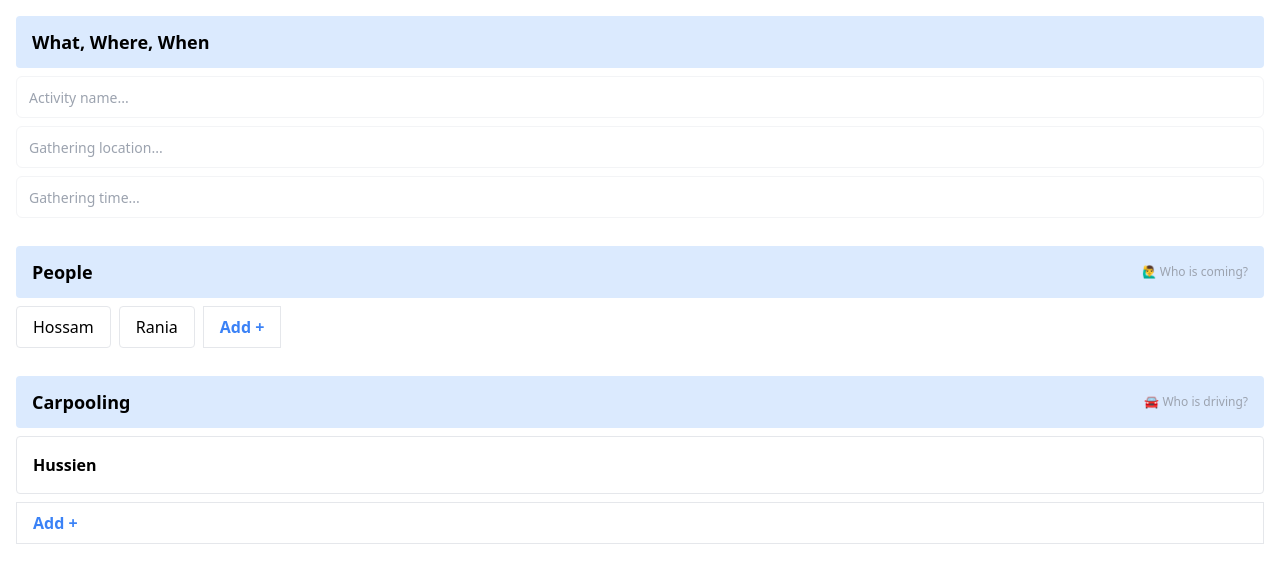
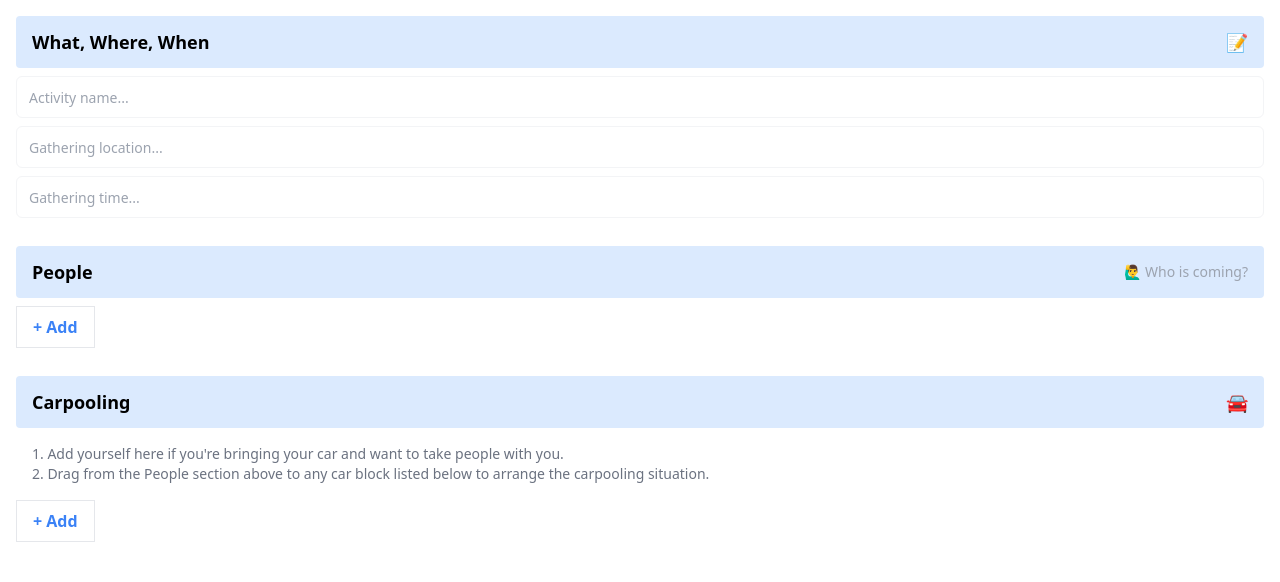
Before and after one commit to hossammourad/activity-planner, a React (Vite) app: page / in a window 1280 px wide. Shown: the top 582 px of the page. Built offline with nearby package versions, Linux system fonts and the light colour scheme.

Commit message:
in app instructions

```diff
--- a/src/App.tsx
+++ b/src/App.tsx
@@ -1,8 +1,8 @@
 import { useState } from "react";
 
 const App = () => {
-  const [people, setPeople] = useState<string[]>(["Hossam", "Rania"]);
-  const [cars, setCars] = useState<{ [key: string]: string[]; }>({ "Hussien": [] });
+  const [people, setPeople] = useState<string[]>([]);
+  const [cars, setCars] = useState<{ [key: string]: string[]; }>({});
   const [draggedPersonName, setDraggedPersonName] = useState("");
 
   const renderCars = () => {
@@ -16,8 +16,12 @@ const App = () => {
         >
           <p className="font-semibold" onDrop={(e) => onDrop(e, x)}>{x}</p>
           {cars[x].length > 0 &&
-            <span className="flex gap-2 mt-2" onDrop={(e) => onDrop(e, x)}>
-              {cars[x].map(y => <span key={y} onDrop={(e) => onDrop(e, x)} draggable onDragStart={() => onDragStart(y)} className="bg-slate-100 px-4 py-2 rounded">{y}</span>)}
+            <span className="flex gap-2 mt-2 flex-wrap" onDrop={(e) => onDrop(e, x)}>
+              {cars[x].map(y => (
+                <span key={y} onDrop={(e) => onDrop(e, x)} draggable onDragStart={() => onDragStart(y)} className="bg-slate-100 px-4 py-2 rounded">
+                  {y}
+                </span>
+              ))}
             </span>
           }
         </span>
@@ -40,8 +44,8 @@ const App = () => {
     if (cars[carName].includes(draggedPersonName)) return;
 
     // find if the dragged person already exists in a car
-    // if so remove the person from the existing car
-    // then add it to the new car passed in
+    // if so, remove the person from the existing car
+    // then add to the new car passed in the carName function argument
     const carsClone = { ...cars };
     const existingCar = Object.keys(carsClone).find(key => carsClone[key].includes(draggedPersonName));
     if (existingCar) {
@@ -63,7 +67,7 @@ const App = () => {
   };
 
   const addCarOnClick = () => {
-    const value = window.prompt("Are bringing your car? Enter your name", "");
+    const value = window.prompt("Are you bringing your car? Enter your name", "");
     if (!value?.length) return;
     if (Object.keys(cars).includes(value)) {
       alert("This name already exists");
@@ -75,8 +79,9 @@ const App = () => {
   return (
     <main className="p-4">
       <section>
-        <h1 className="font-semibold text-lg mb-2 px-4 py-3 rounded bg-blue-100">
+        <h1 className="flex items-center font-semibold text-lg mb-2 px-4 py-3 rounded bg-blue-100">
           What, Where, When
+          <span className="text-lg font-normal ml-auto text-gray-400">📝</span>
         </h1>
         <input
           type="text"
@@ -98,22 +103,26 @@ const App = () => {
       <section className="my-7">
         <h1 className="flex items-center font-semibold text-lg mb-2 px-4 py-3 rounded bg-blue-100">
           People
-          <span className="text-xs font-normal ml-auto text-gray-400">🙋‍♂️ Who is coming?</span>
+          <span className="text-sm font-normal ml-auto text-gray-400">🙋‍♂️ Who is coming?</span>
         </h1>
-        <div className="flex gap-2">
+        <div className="flex gap-2 flex-wrap">
           {renderPeople()}
-          <button className="border px-4 py-2 text-blue-500 font-semibold cursor-pointer" onClick={addPeopleOnClick}>Add +</button>
+          <button className="border px-4 py-2 text-blue-500 font-semibold cursor-pointer" onClick={addPeopleOnClick}>+ Add</button>
         </div>
       </section>
 
       <section>
         <h1 className="flex items-center font-semibold text-lg mb-2 px-4 py-3 rounded bg-blue-100">
           Carpooling
-          <span className="text-xs font-normal ml-auto text-gray-400">🚘 Who is driving?</span>
+          <span className="text-lg font-normal ml-auto text-gray-400">🚘</span>
         </h1>
+        <ul className="my-4 px-4 text-gray-500 text-sm">
+          <li>1. Add yourself here if you're bringing your car and want to take people with you.</li>
+          <li>2. Drag from the People section above to any car block listed below to arrange the carpooling situation.</li>
+        </ul>
         <div className="flex flex-col gap-2">
           {renderCars()}
-          <span className="border px-4 py-2 text-blue-500 font-semibold cursor-pointer" onClick={addCarOnClick}>Add +</span>
+          <span className="border px-4 py-2 text-blue-500 font-semibold cursor-pointer self-start" onClick={addCarOnClick}>+ Add</span>
         </div>
       </section>
     </main>
```
